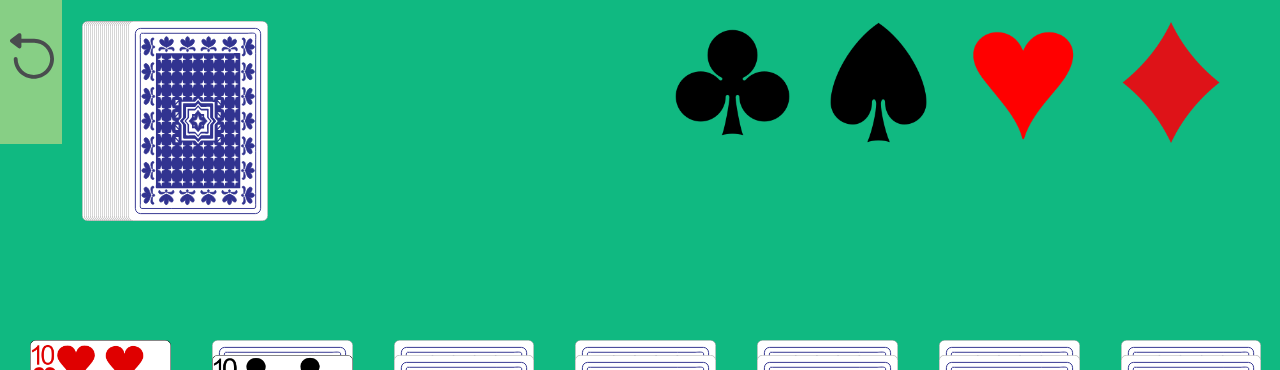
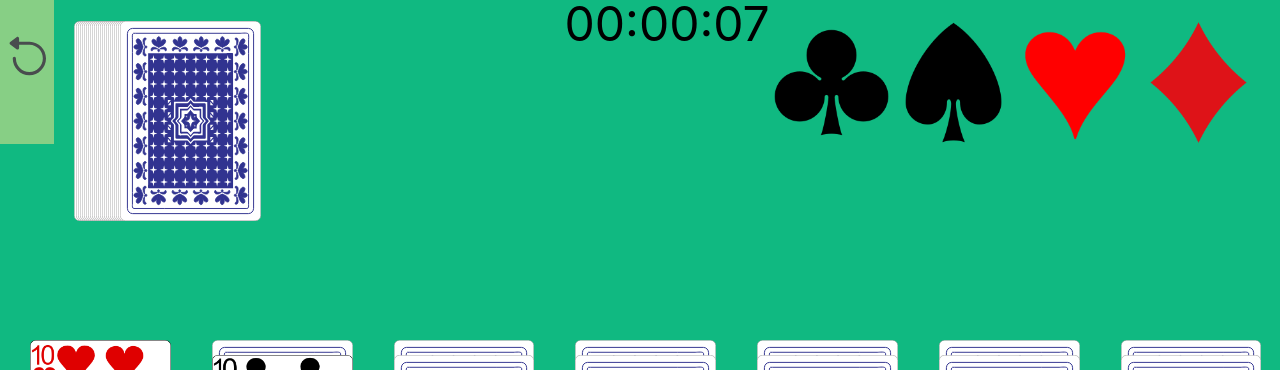
Before and after one commit to timwtuck/games, a React (Create React App) app: page / in a window 1280 px wide. Shown: the top 370 px of the page. Built offline with nearby package versions, Linux system fonts and the light colour scheme.

Commit message:
added timer

```diff
--- a/package.json
+++ b/package.json
@@ -16,6 +16,7 @@
     "react-dom": "^18.3.1",
     "react-draggable": "^4.4.6",
     "react-scripts": "5.0.1",
+    "react-timer-hook": "^3.0.7",
     "typescript": "^4.9.5",
     "web-vitals": "^2.1.4"
   },
--- a/src/Solitaire/Components/GameTable.tsx
+++ b/src/Solitaire/Components/GameTable.tsx
@@ -7,6 +7,8 @@ import { generateDeck } from "../Utils/GenerateDeck";
 import useHomePile, { UseHomePile } from "../CustomHooks/useHomePile";
 import HomePile from "./HomePile";
 import { isJsxElement } from "typescript";
+import { useStopwatch, useTimer } from "react-timer-hook";
+import Timer from "./Timer";
 
 export type CardType = {
   value: string;
@@ -57,6 +59,10 @@ const GameTable = () => {
     hearts: useHomePile("hearts", isDragging, setHighlighted),
   };
 
+  const expiryTimestamp = new Date();
+  expiryTimestamp.setSeconds(expiryTimestamp.getSeconds() + 86399); // 10 minutes timer
+  const timer = useStopwatch({ autoStart: true });
+
   useEffect(() => {
     const finished =
       cardPile.diamonds.cards.length === 13 &&
@@ -65,6 +71,7 @@ const GameTable = () => {
       cardPile.spades.cards.length === 13;
 
     setCompleted(finished);
+    if (finished) timer.pause();
   }, [
     cardPile.clubs.cards,
     cardPile.diamonds.cards,
@@ -127,6 +134,11 @@ const GameTable = () => {
           hook={cardPile["draw"]}
           onDragTouch={handleTouchDrag}
         />
+        <Timer
+          seconds={timer.seconds}
+          minutes={timer.minutes}
+          hours={timer.hours}
+        />
         <div className="flex flex-row md:w-full flex-wrap">
           {["clubs", "spades", "hearts", "diamonds"].map((suit) => (
             <HomePile
--- /dev/null
+++ b/src/Solitaire/Components/Timer.tsx
@@ -0,0 +1,19 @@
+type Props = {
+  seconds: number;
+  minutes: number;
+  hours: number;
+};
+
+function Timer({ seconds, minutes, hours }: Props) {
+  const format: (time: number) => string = (time) => {
+    return `${time < 10 ? "0" : ""}${time}`;
+  };
+  return (
+    <div className="text-5xl">
+      <span>{format(hours)}</span>:<span>{format(minutes)}</span>:
+      <span>{format(seconds)}</span>
+    </div>
+  );
+}
+
+export default Timer;
```
Also changed, not shown: 1 other file (tests, documents, lock files or other folders).
